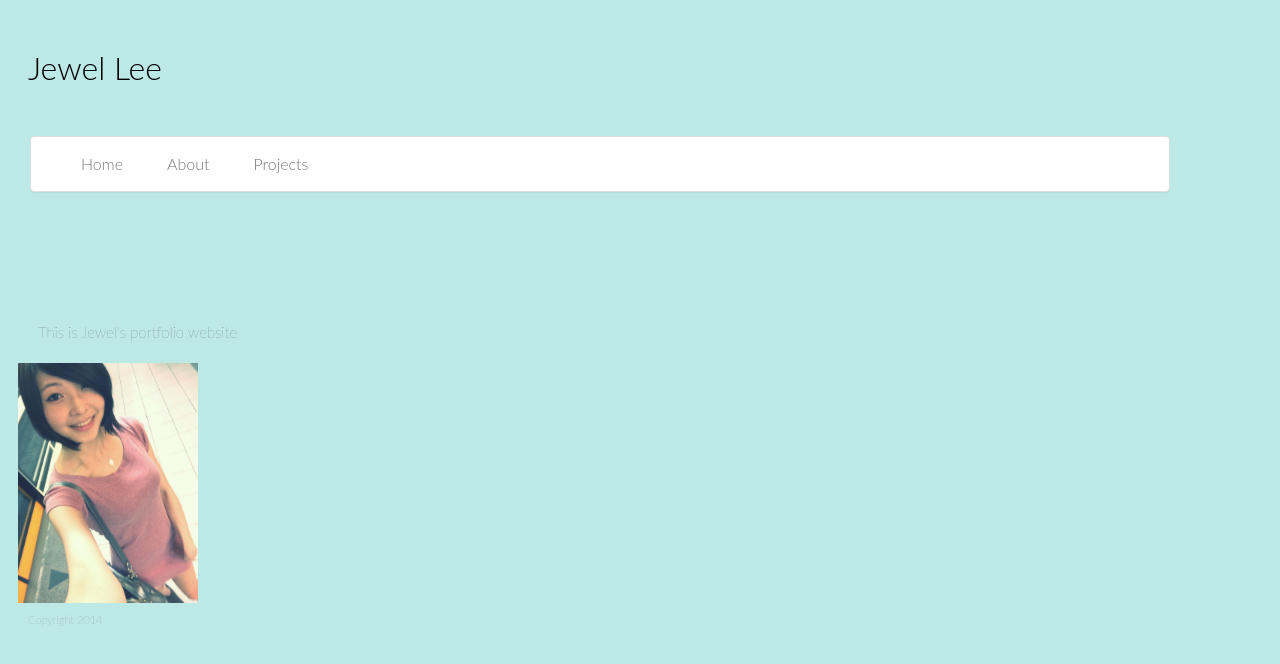
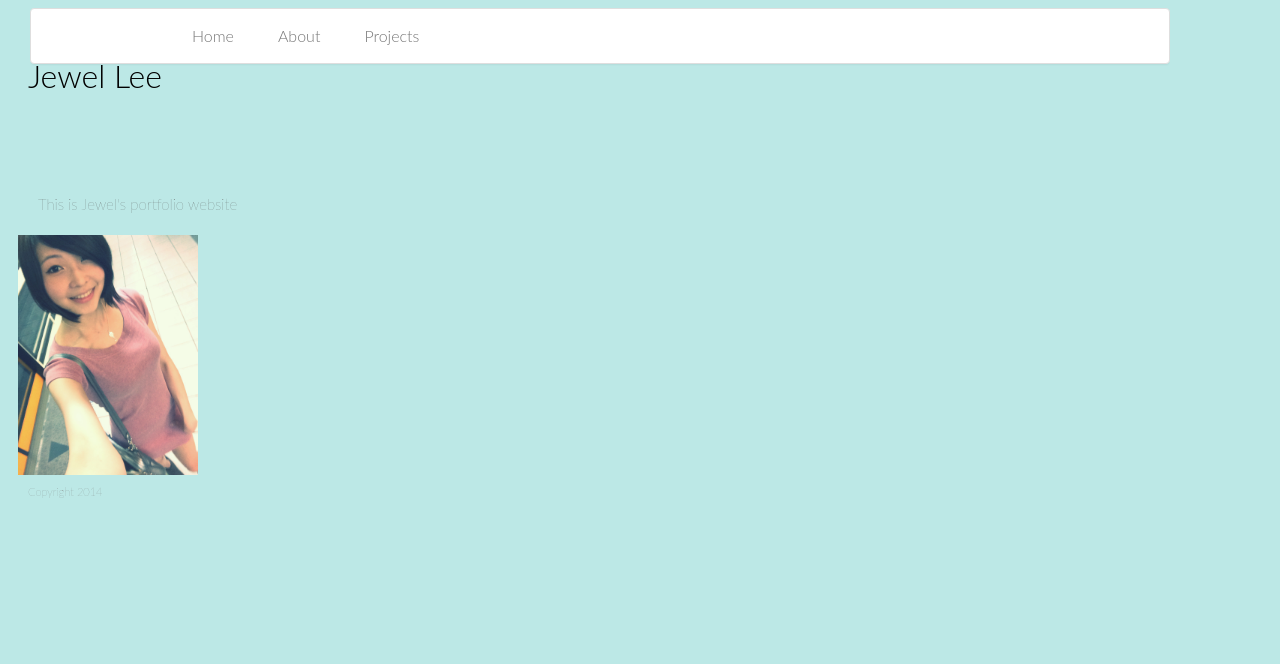
Before and after one commit to JewelYLee/portfolio, a plain HTML site: page index.html in a window 1280 px wide. Drawn offline with Linux system fonts and the light colour scheme.

Commit message:
fix indentation

```diff
--- a/styles/first-stylesheet.css
+++ b/styles/first-stylesheet.css
@@ -2,16 +2,16 @@
 html {background:#BCE8E6}
 /* Profile Pic */
 img.pic {
-	height:240px;
-	margin:0;
-	float:left;
-	border:0;
+    height:240px;
+    margin:0;
+    float:left;
+    border:0;
     opacity:0.85;
 }
 /* navbar */
 nav {
     background:#ffffff;
-	border: 1px solid #dedede;
+    border: 1px solid #dedede;
 	border-radius: 4px;
 	box-shadow: 0 2px 2px -1px rgba(0, 0, 0, 0.055);
 	color: #888888;
@@ -52,7 +52,7 @@ h1 {
 	line-height: 300%;
 	margin:20px;
 	padding:0;
-	float:up;
+	float:left;
 }
 p {
 	color: #555555;
```
